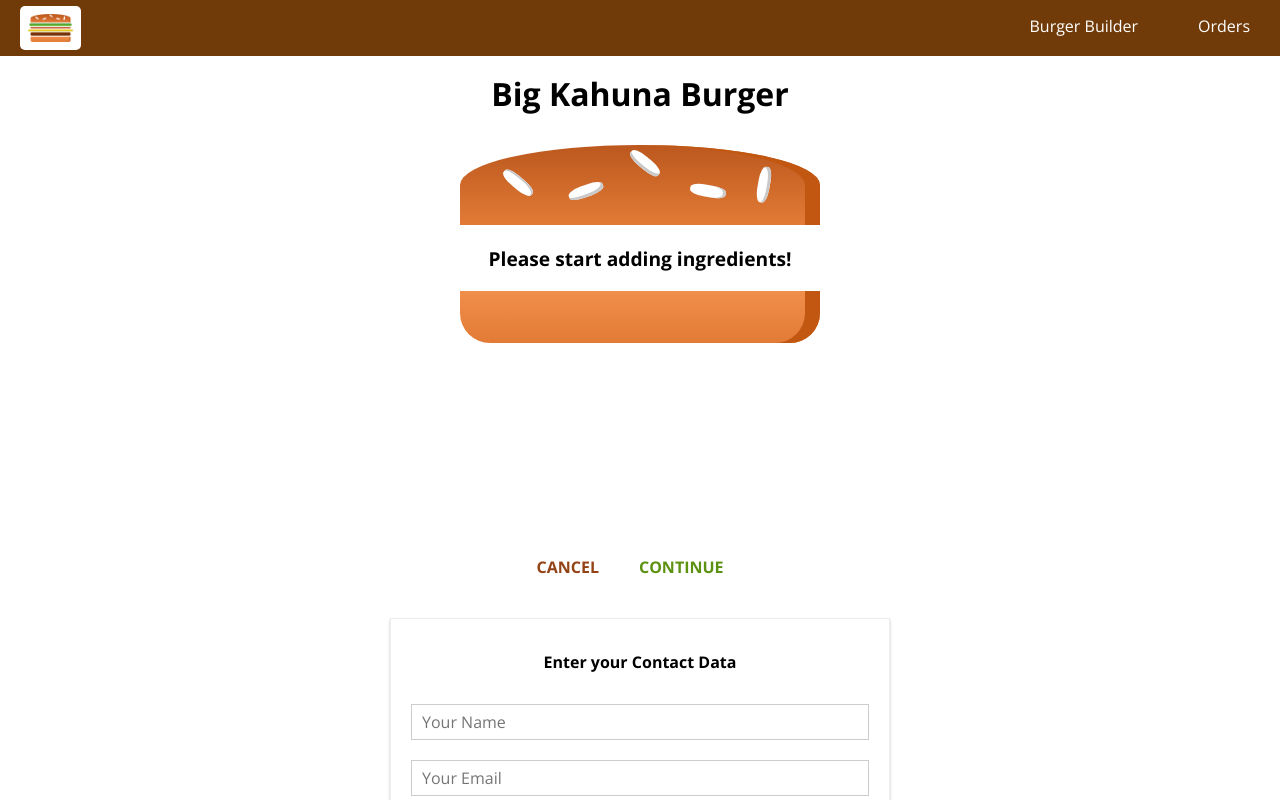
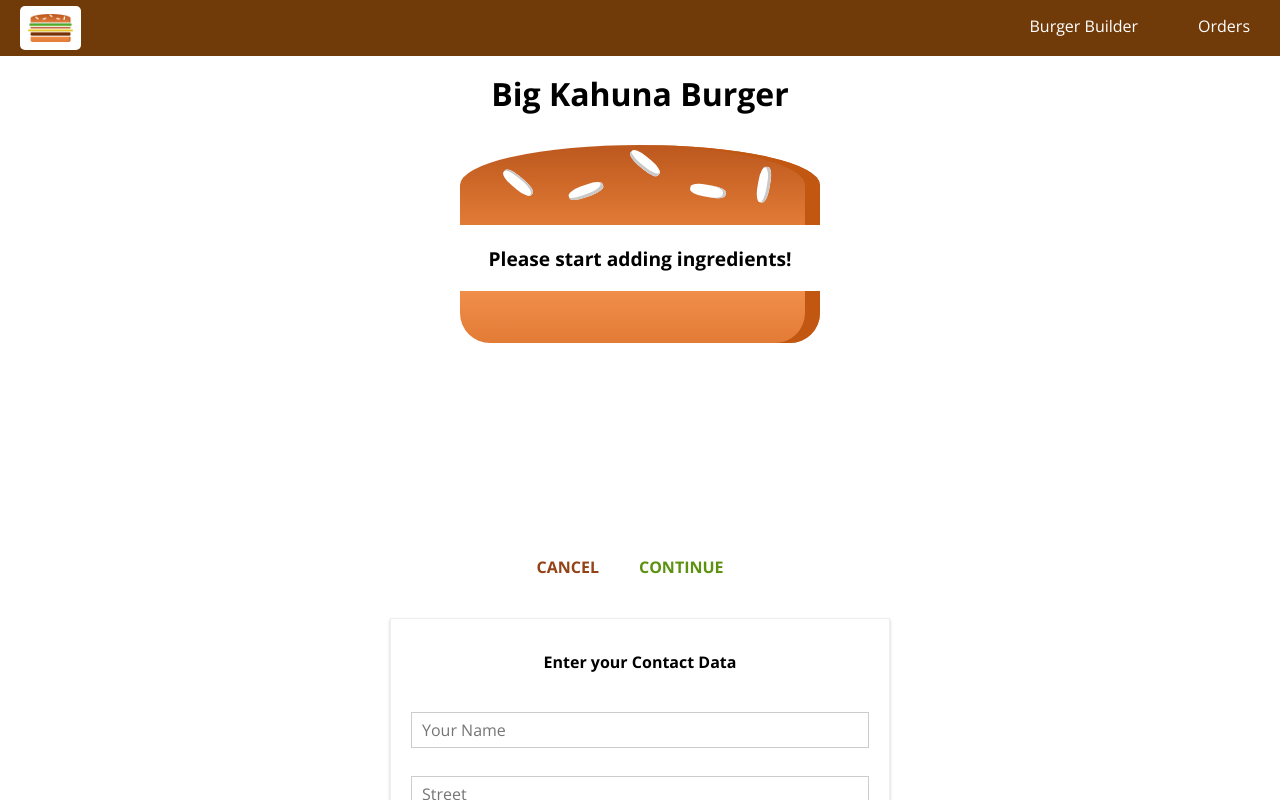
Before and after one commit to MerlinSerlin/Burger, a React (Create React App) app: page /checkout in a window 1280 px wide. Both pictures are taken after a click on the button "CONTINUE". Shown: the top 800 px of the page. Built offline with nearby package versions, Linux system fonts and the light colour scheme.

Commit message:
quick push to diagnose Input.js error

```diff
--- a/src/components/UI/Input/Input.js
+++ b/src/components/UI/Input/Input.js
@@ -5,20 +5,45 @@ import classes from './Input.module.css';
 const input = (props) => {
     let inputElement = null;
 
-    switch (props.inputtype) {
+    switch (props.elementType) {
         case ('input'):
-            inputElement = <input className={classes.InputElement} {...props}/>;
+            inputElement = <input
+            className={classes.InputElement}
+            {...props.elementConfig} value={props.value}
+            onChange={props.changed}/>;
             break;
         case ('textarea'):
-            inputElement = <textarea className={classes.InputElement} {...props}/>;
+            inputElement =
+            <textarea className={classes.InputElement}
+            {...props.elementConfig} value={props.value}
+            onChange={props.changed}/>;
+            break;
+        case ('select'):
+            inputElement = (
+                <select
+                    className={classes.InputElement}
+                    {...props.elementConfig}
+                    value={props.value}
+                    onChange={props.changed}>
+                    {props.elementConfig.options.map(option => (
+                        <option key={option.value} value={option.value}>
+                            {option.displayValue}
+                        </option>
+                    ))}
+                </select>
+                )
             break;
         default:
-            inputElement = <input className={classes.InputElement} {...props}/>
+            inputElement =
+            <textarea className={classes.InputElement}
+            {...props.elementConfig} value={props.value}
+            onChange={props.changed}/>;
+
     }
 
     return (
         <div className={classes.Input}>
-            <label classname={classes.Label}>{props.label}</label>
+            <label className={classes.Label}>{props.label}</label>
             {inputElement}
         </div>
     )
--- a/src/containers/Checkout/ContactData/ContactData.js
+++ b/src/containers/Checkout/ContactData/ContactData.js
@@ -9,11 +9,57 @@ import Input from '../../../components/UI/Input/Input';
 
 class ContactData extends Component {
     state = {
-        name: '',
-        email: '',
-        address: {
-            street: '',
-            postalCode: ''
+        orderForm: {
+            name: {
+                elementType: 'input',
+                elementConfig: {
+                    type: 'text',
+                    placeholder: 'Your Name',
+                },
+                value: '',
+            },
+            street: {
+                elementType: 'input',
+                elementConfig: {
+                    type: 'text',
+                    placeholder: 'Street',
+                },
+                value: '',
+            },
+            zipCode: {
+                elementType: 'input',
+                elementConfig: {
+                    type: 'text',
+                    placeholder: 'ZIP CODE',
+                },
+                value: '',
+            },
+            country: {
+                elementType: 'input',
+                elementConfig: {
+                    type: 'text',
+                    placeholder: 'Country',
+                },
+                value: '',
+            },
+            email: {
+                elementType: 'input',
+                elementConfig: {
+                    type: 'email',
+                    placeholder: 'Your Email',
+                },
+                value: '',
+            },
+            deliveryMethod: {
+                elementType: 'select',
+                elementConfig: {
+                    options: [
+                        {value: 'fastest', displayValue: 'Fastest'},
+                        {cheapest: 'cheapest', displayValue: 'Cheapest'}
+                    ],
+                },
+                value: '',
+            },
         },
         loading: false
     }
@@ -24,16 +70,6 @@ class ContactData extends Component {
         const order = {
             ingredients: this.props.ingredients,
             price: this.props.price,
-            customer: {
-                name: 'Max Schwarzmüller',
-                address: {
-                    street: 'Teststreet 1',
-                    zipCode: '41351',
-                    country: 'Germany'
-                },
-                email: 'test@test.com'
-            },
-            deliveryMethod: 'fastest'
         }
         axios.post( '/orders.json', order )
             .then( response => {
@@ -45,13 +81,40 @@ class ContactData extends Component {
             } );
     }
 
+    inputChangedHandler = (event, inputIndentifier) => {
+        console.log(event.target.value);
+        const updatedOrderForm = {
+            ...this.state.orderForm
+        };
+        const updatedFormElement =
+        {
+            ...updatedOrderForm[inputIndentifier]
+        };
+        updatedFormElement.value = event.target.value;
+        updatedOrderForm[inputIndentifier] = updatedFormElement.value;
+        this.setState({orderForm: updatedOrderForm});
+    }
+
     render () {
+        const formElementsArray = [];
+        for (let key in this.state.orderForm) {
+            formElementsArray.push({
+                id: key,
+                config: this.state.orderForm[key],
+            })
+        }
+
         let form = (
             <form>
-                    <Input inputtype="input" type="text" name="name" placeholder="Your Name" />
-                    <Input inputtype="input" type="text" name="email" placeholder="Your Email" />
-                    <Input inputtype="input" type="text" name="street" placeholder="Your Street" />
-                    <Input inputtype="input" type="text" name="postal" placeholder="Postal Code" />
+                    {formElementsArray.map(formElement => (
+                        <Input
+                        key={formElement.id}
+                        elementType={formElement.config.elementType}
+                        elementConfig={formElement.config.elementConfig}
+                        value={formElement.config.value}
+                        changed={(event) => this.inputChangedHandler(event, formElement.id)}
+                        />
+                    ))}
                     <Button btnType="Success" clicked={this.orderHandler}>ORDER</Button>
             </form>
         );
```
